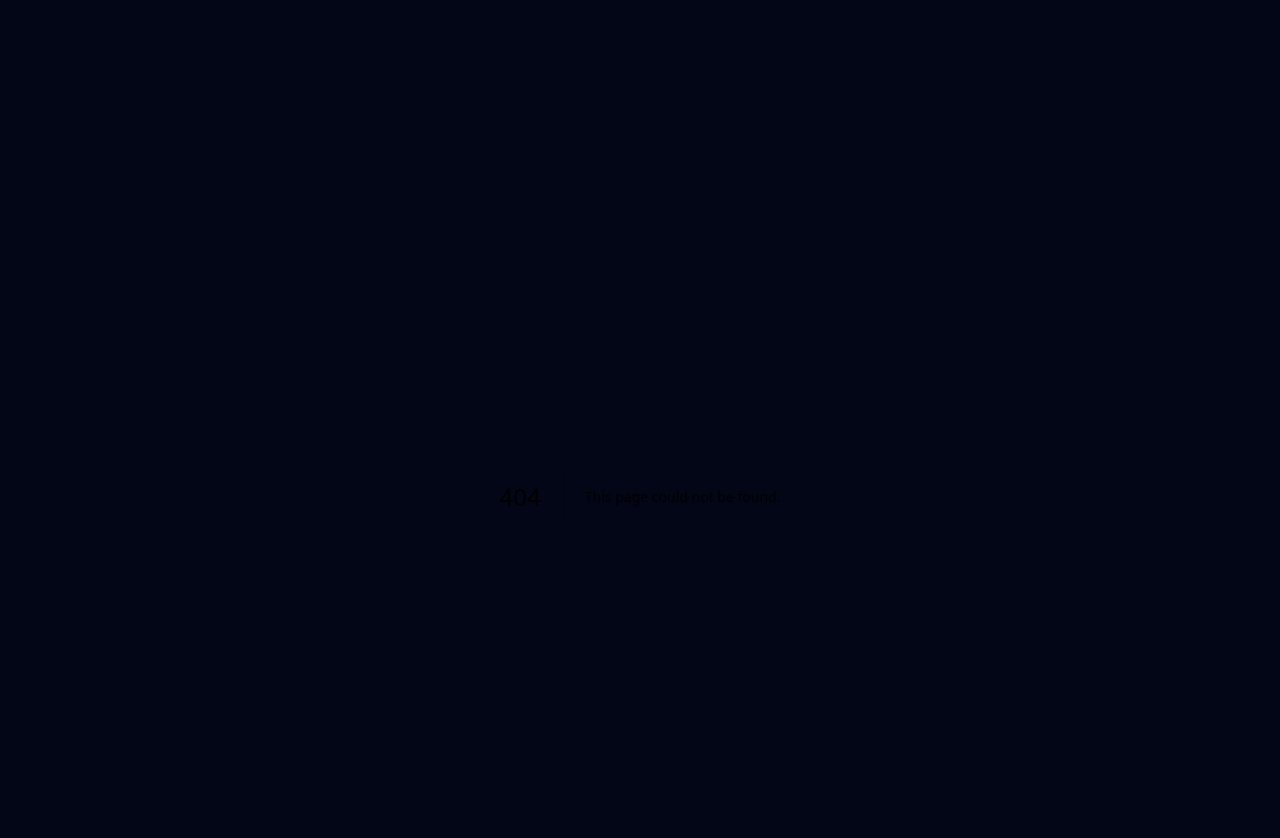
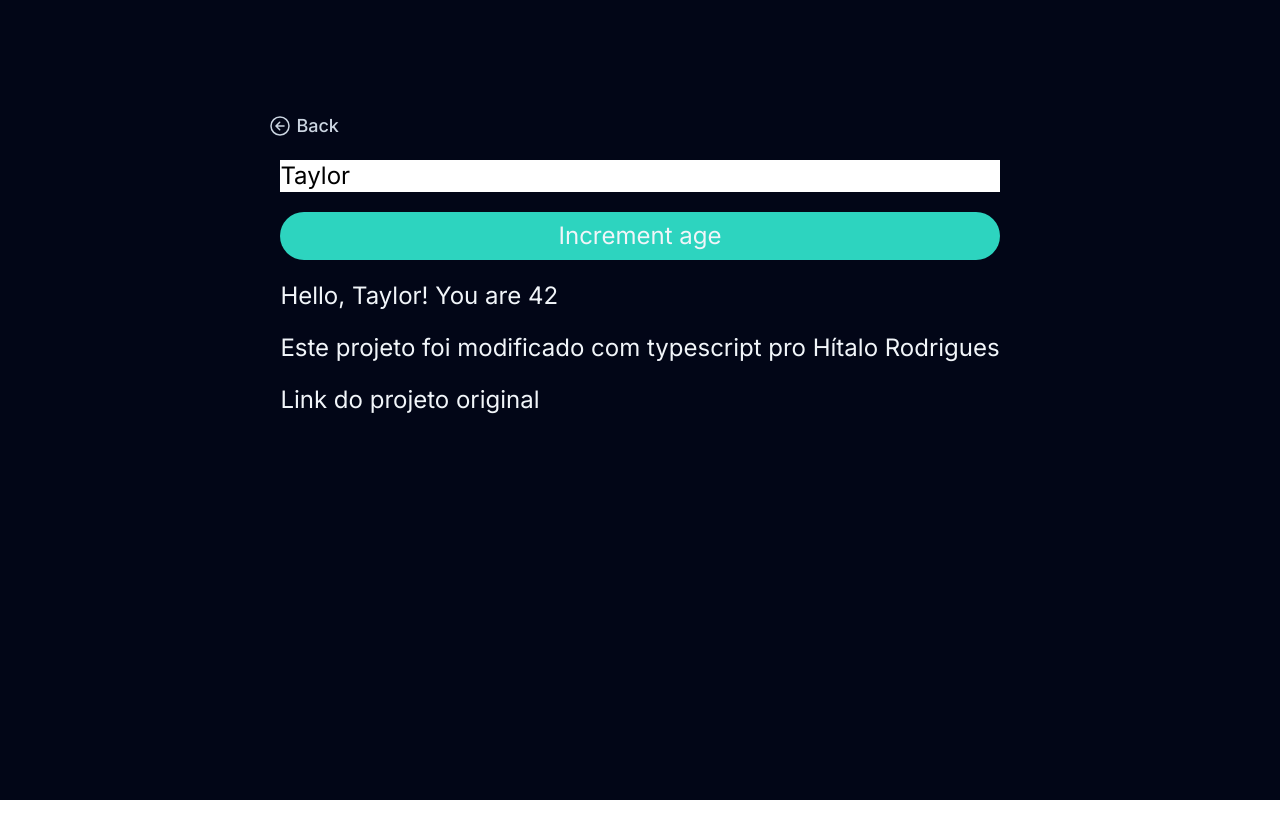
Before and after one commit to Hzimr/SmallProjects, a Next.js app: page /form-object in a window 1280 px wide. Before the commit this address had no page. Shown: the top 838 px of the page. After the commit the page ends 800 px from the top, so only its background shows below. Built offline with nearby package versions, Linux system fonts and the light colour scheme.

Commit message:
feat: created FormObject

```diff
--- /dev/null
+++ b/src/app/form-object/page.tsx
@@ -0,0 +1,77 @@
+'use client'
+import { BackButton } from '@/components/back-button'
+import { ChangeEvent, useReducer } from 'react'
+
+interface state {
+  name: string
+  age: number
+}
+interface action {
+  type: 'incremented_age' | 'changed_name'
+  nextName: string
+}
+
+function reducer({ name, age }: state, { type, nextName }: action) {
+  switch (type) {
+    case 'incremented_age': {
+      return {
+        name,
+        age: age + 1,
+      }
+    }
+    case 'changed_name': {
+      return {
+        name: nextName,
+        age,
+      }
+    }
+    default: {
+      throw Error('Unknown action:' + type)
+    }
+  }
+}
+
+const initialState = { name: 'Taylor', age: 42 }
+
+export default function FormObject() {
+  const [state, dispatch] = useReducer(reducer, initialState)
+
+  function handleButtonClick() {
+    dispatch({ type: 'incremented_age', nextName: '' })
+  }
+
+  function handleInputChange(event: ChangeEvent<HTMLInputElement>) {
+    dispatch({ type: 'changed_name', nextName: event.target.value })
+  }
+
+  return (
+    <div className="relative p-8 flex items-center">
+      <BackButton navigate="/" />
+      <div className="mt-8 flex flex-col gap-5 text-slate-100 text-2xl">
+        <input
+          className="text-black "
+          value={state.name}
+          onChange={handleInputChange}
+        />
+        <button
+          className="border-none bg-teal-400 py-2 rounded-full hover:opacity-90"
+          type="button"
+          onClick={handleButtonClick}
+        >
+          Increment age
+        </button>
+        <p className="">
+          Hello, {state.name}! You are {state.age}
+        </p>
+        <p>Este projeto foi modificado com typescript pro Hítalo Rodrigues</p>
+        <a
+          className="hover:underline"
+          href="https://react.dev/reference/react/useReducer"
+          target="_blank"
+        >
+          Link do projeto original
+        </a>
+      </div>
+    </div>
+  )
+}
```
